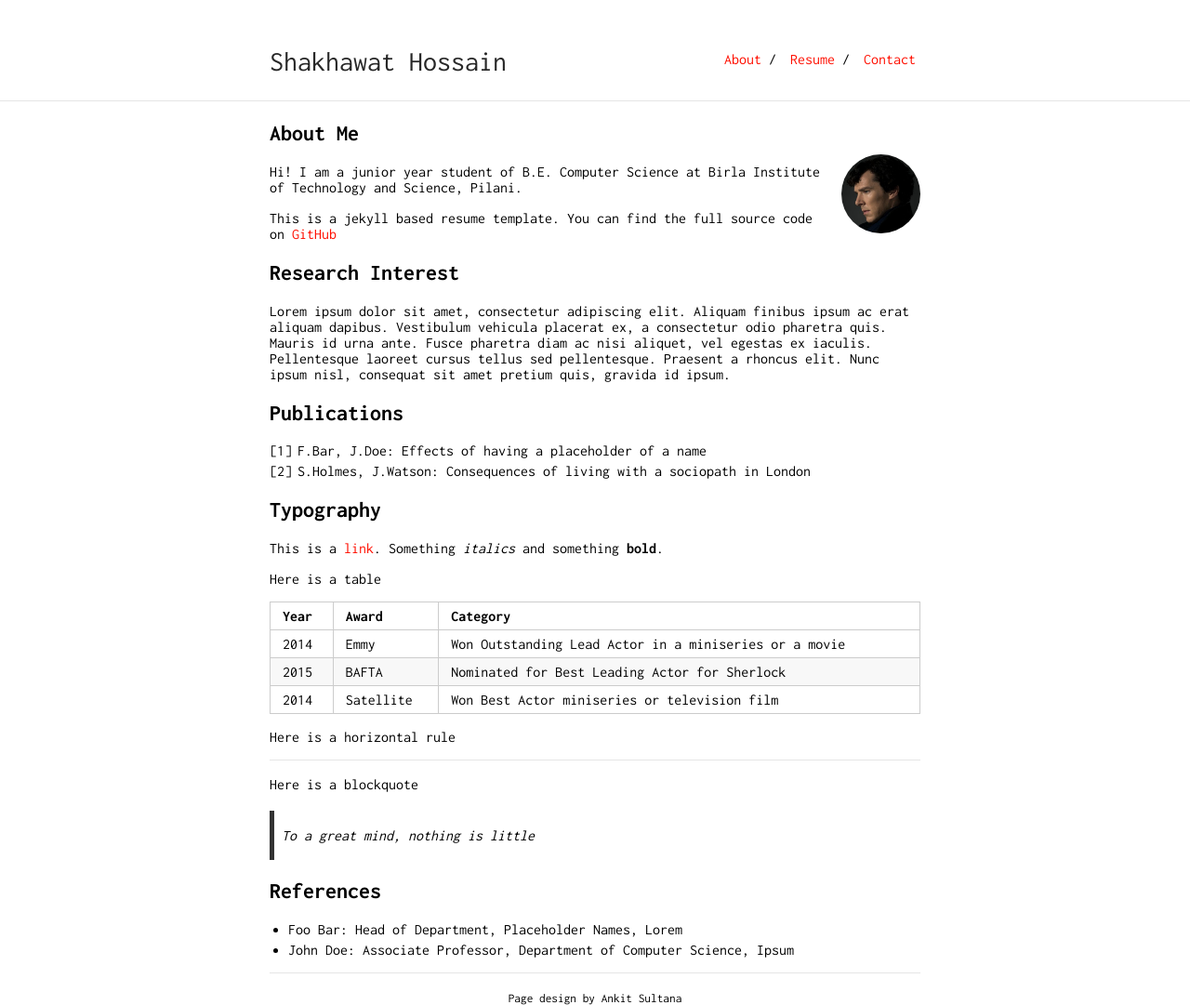
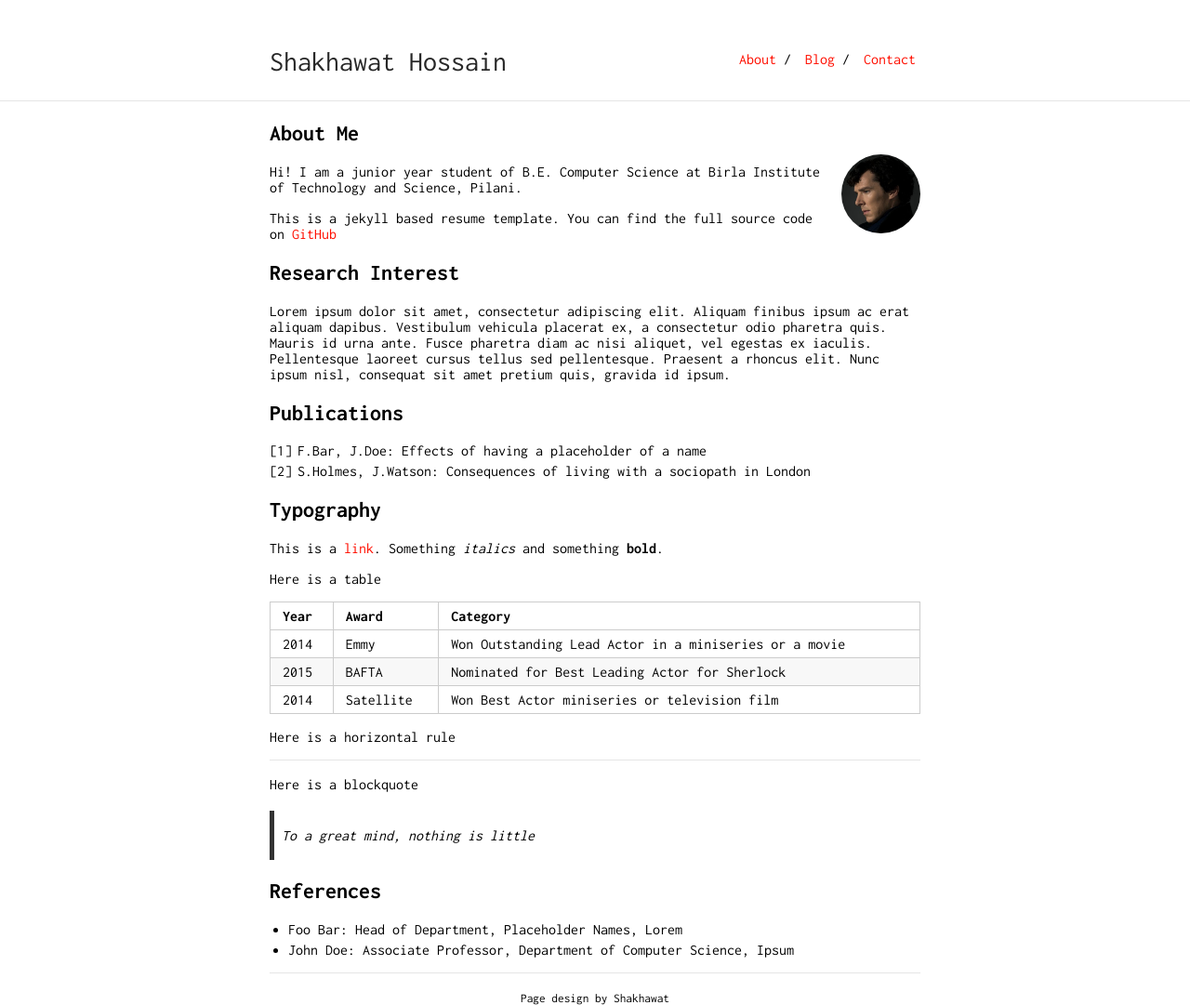
Before and after one commit to 0xShakhawat/portfoliotest, a Jekyll site: the page built from index.md, in a window 1280 px wide. Shown: the whole page at 93% size. Built offline with Jekyll 4.4.1, drawn with Linux system fonts in a browser that asks for light colours; our own code applies the rules of GitHub Pages for plain Markdown files.

Commit message:
Update _config.yml

```diff
--- a/_config.yml
+++ b/_config.yml
@@ -1,5 +1,5 @@
 title: Shakhawat Hossain
-url: "https://0xshakhawat.github.io/portfoliotest/"
+url: "https://Shakhawat.me/"
 baseurl: "/"
 
 markdown: kramdown
@@ -8,8 +8,8 @@ markdown: kramdown
 tracking_id: #
 
 footer: yes
-footer_url: "https://github.com/ankitsultana"
-footer_text: "Page design by Ankit Sultana"
+footer_url: "https://Shakhawat.me"
+footer_text: "Page design by Shakhawat"
 
 sass:
     style: compressed
@@ -18,7 +18,7 @@ sass:
 nav:
  - name: "About"
    link: "/"
- - name: "Resume"
-   link: "resume.pdf"
+ - name: "Blog"
+   link: "https://blog.shakhawat.me"
  - name: "Contact"
    link: "contact"
```
